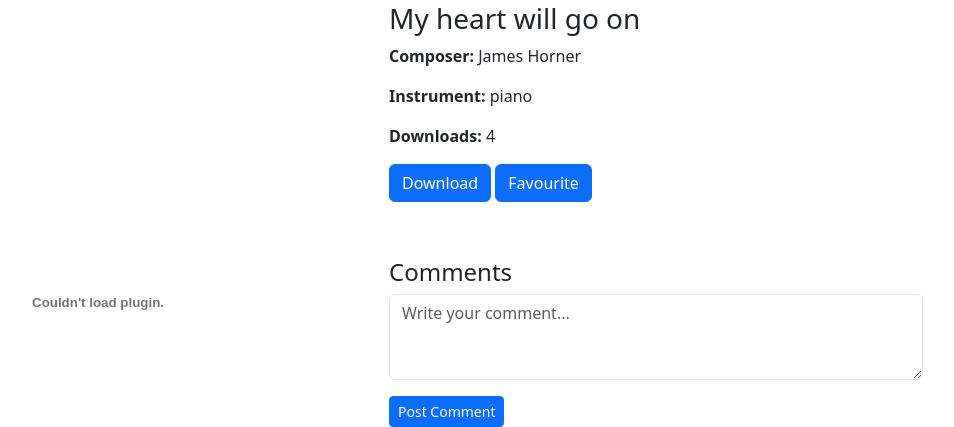
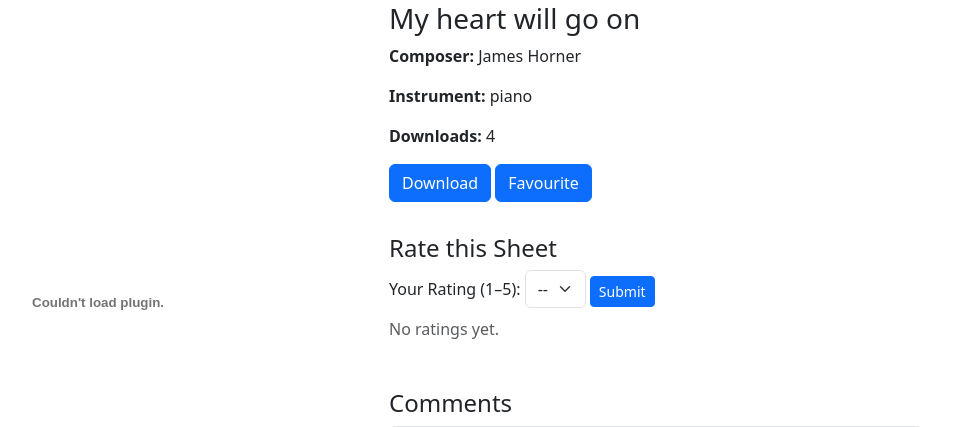
Before and after one commit to BobbyYan06/MusicSheetHub, a Flask app: page /sheet/6 in a window 1280 px wide. Shown: the part 114-541 px from the top of the page, without its empty margins (263-1217 px from the left). Run offline with Flask 3, Linux system fonts and the light colour scheme; a user stored in the database is signed in; data comes from the database, SQL or seed files in the repository; both versions use the stored data as it was after the commit.

Commit message:
Add rating to sheet_detail.html

```diff
--- a/templates/sheet_detail.html
+++ b/templates/sheet_detail.html
@@ -26,6 +26,35 @@
             <a href="{{ url_for('favourite_file', sheet_id=sheet[0]) }}" class="btn btn-primary mb-2">
                 <i class="bi bi-heart"></i> Favourite
             </a>
+
+            <!-- Rating Section -->
+            <div class="mt-4">
+                <h4>Rate this Sheet</h4>
+                {% if session.username %}
+                <form method="POST" action="{{ url_for('sheet_detail', sheet_id=sheet[0]) }}">
+                    <input type="hidden" name="form_type" value="rating">
+                    <div class="mb-2">
+                        <label for="rating" class="form-label">Your Rating (1–5):</label>
+                        <select name="rating" id="rating" class="form-select w-auto d-inline" required>
+                            <option value="">--</option>
+                            {% for i in range(1,6) %}
+                            <option value="{{ i }}">{{ i }}</option>
+                            {% endfor %}
+                        </select>
+                        <button type="submit" class="btn btn-sm btn-primary">Submit</button>
+                    </div>
+                </form>
+                {% else %}
+                <p><a href="{{ url_for('login') }}">Log in</a> to rate this sheet.</p>
+                {% endif %}
+
+                {% if avg_rating %}
+                <p class="text-muted">Average Rating: {{ "%.1f"|format(avg_rating) }} / 5 ({{ rating_count }} rating{{ 's' if rating_count != 1 else '' }})</p>
+                {% else %}
+                <p class="text-muted">No ratings yet.</p>
+                {% endif %}
+            </div>
+
 
             <!-- Comments Section -->
             <div class="mt-5">
```
Also changed, not shown: musicsheethub.db.
